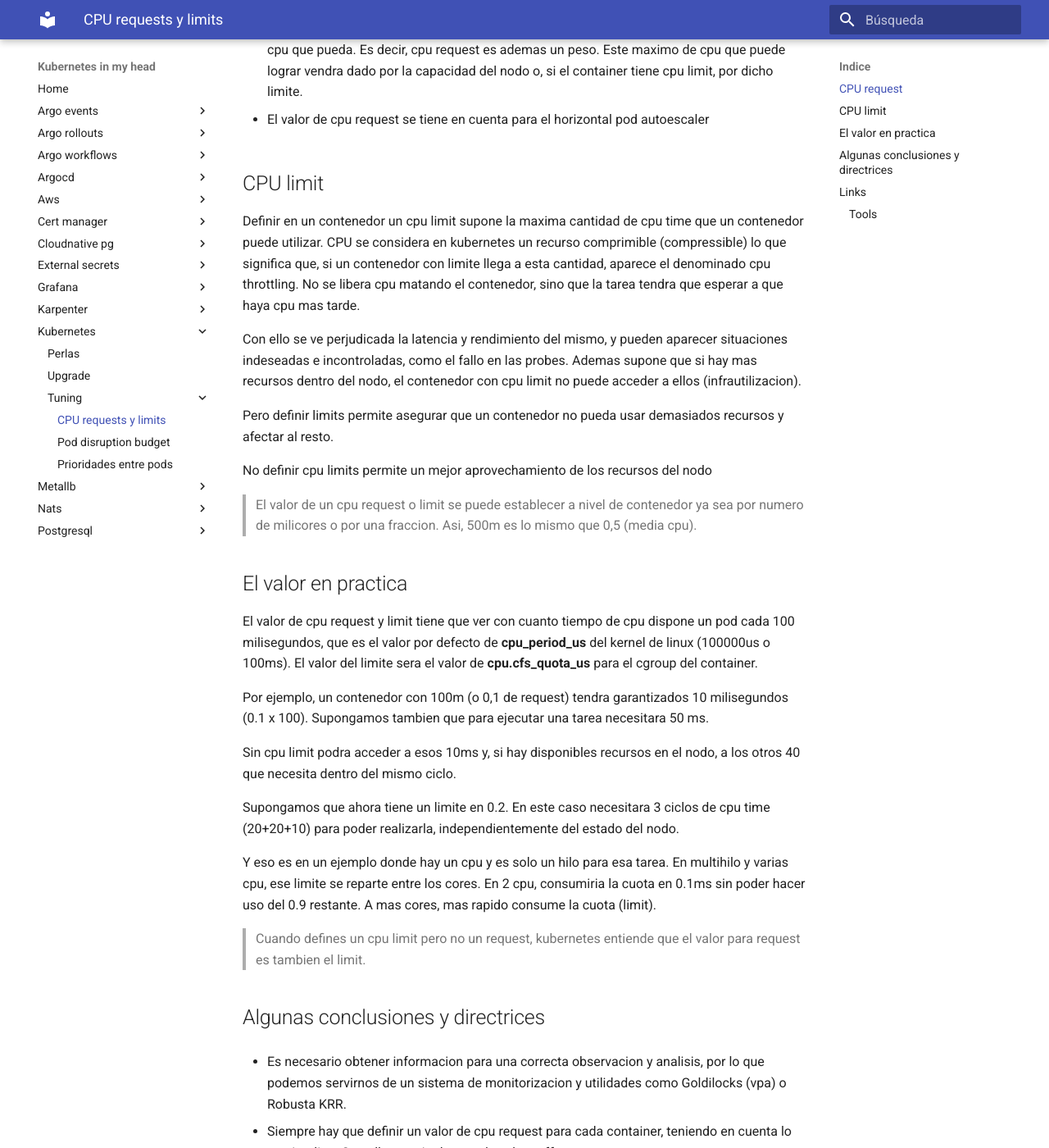
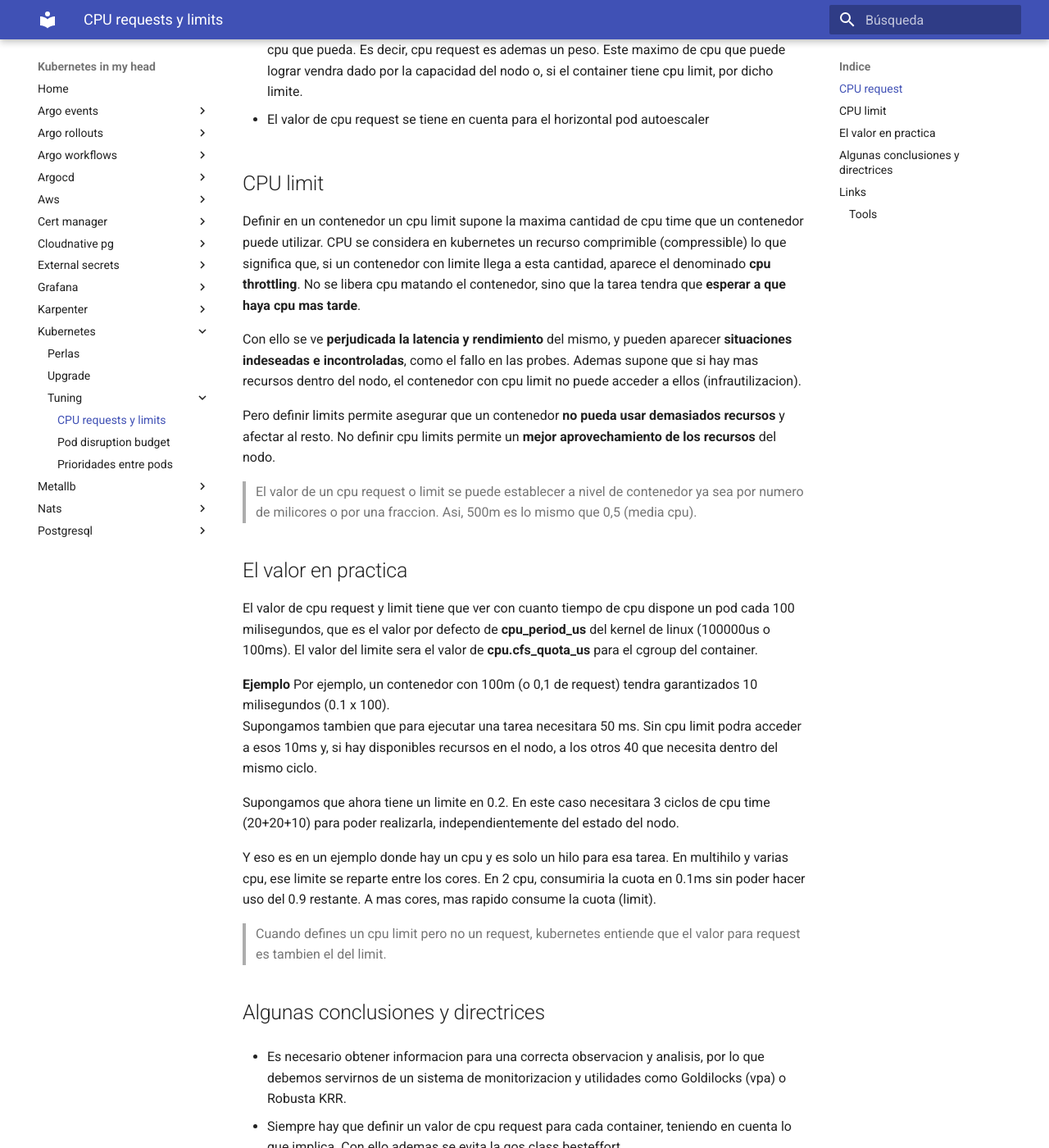
Before and after one commit to jorgelon/kubernetesinmyhead.net, an MkDocs documentation site: the page built from docs/kubernetes/tuning/cpu-requests-limits.md, in a window 1280 px wide and 1400 px high, scrolled down 493 px. Shown: the whole window at 82% size. Built offline with MkDocs 1.6.1 and Material for MkDocs 9.7.7, drawn with Linux system fonts in a browser that asks for light colours; some of the changed text lies outside the part shown.

Commit message:
alguna mejora

```diff
--- a/docs/kubernetes/tuning/cpu-requests-limits.md
+++ b/docs/kubernetes/tuning/cpu-requests-limits.md
@@ -14,14 +14,13 @@ Asignar un valor de cpu request a un contenedor tiene estas implicaciones princi
 
 ## CPU limit
 
-Definir en un contenedor un cpu limit supone la maxima cantidad de cpu time que un contenedor puede utilizar. CPU se considera en kubernetes un recurso comprimible (compressible) lo que significa que, si un contenedor con limite llega a esta cantidad, aparece el denominado cpu throttling.
-No se libera cpu matando el contenedor, sino que la tarea tendra que esperar a que haya cpu mas tarde.
+Definir en un contenedor un cpu limit supone la maxima cantidad de cpu time que un contenedor puede utilizar. CPU se considera en kubernetes un recurso comprimible (compressible) lo que significa que, si un contenedor con limite llega a esta cantidad, aparece el denominado **cpu throttling**.
+No se libera cpu matando el contenedor, sino que la tarea tendra que **esperar a que haya cpu mas tarde**.
 
-Con ello se ve perjudicada la latencia y rendimiento del mismo, y pueden aparecer situaciones indeseadas e incontroladas, como el fallo en las probes. Ademas supone que si hay mas recursos dentro del nodo, el contenedor con cpu limit no puede acceder a ellos (infrautilizacion).
+Con ello se ve **perjudicada la latencia y rendimiento** del mismo, y pueden aparecer **situaciones indeseadas e incontroladas**, como el fallo en las probes. Ademas supone que si hay mas recursos dentro del nodo, el contenedor con cpu limit no puede acceder a ellos (infrautilizacion).
 
-Pero definir limits permite asegurar que un contenedor no pueda usar demasiados recursos y afectar al resto.
-
-No definir cpu limits permite un mejor aprovechamiento de los recursos del nodo
+Pero definir limits permite asegurar que un contenedor **no pueda usar demasiados recursos** y afectar al resto.
+No definir cpu limits permite un **mejor aprovechamiento de los recursos** del nodo.
 
 > El valor de un cpu request o limit se puede establecer a nivel de contenedor ya sea por numero de milicores o por una fraccion. Asi, 500m es lo mismo que 0,5 (media cpu).
 
@@ -29,25 +28,24 @@ No definir cpu limits permite un mejor aprovechamiento de los recursos del nodo
 
 El valor de cpu request y limit tiene que ver con cuanto tiempo de cpu dispone un pod cada 100 milisegundos, que es el valor por defecto de **cpu_period_us** del kernel de linux (100000us o 100ms). El valor del limite sera el valor de **cpu.cfs_quota_us** para el cgroup del container.
 
+**Ejemplo**
 Por ejemplo, un contenedor con 100m (o 0,1 de request) tendra garantizados 10 milisegundos (0.1 x 100).
-Supongamos tambien que para ejecutar una tarea necesitara 50 ms.
-
-Sin cpu limit podra acceder a esos 10ms y, si hay disponibles recursos en el nodo, a los otros 40 que necesita dentro del mismo ciclo.
+Supongamos tambien que para ejecutar una tarea necesitara 50 ms. Sin cpu limit podra acceder a esos 10ms y, si hay disponibles recursos en el nodo, a los otros 40 que necesita dentro del mismo ciclo.
 
 Supongamos que ahora tiene un limite en 0.2. En este caso necesitara 3 ciclos de cpu time (20+20+10) para poder realizarla, independientemente del estado del nodo.
 
 Y eso es en un ejemplo donde hay un cpu y es solo un hilo para esa tarea. En multihilo y varias cpu, ese limite se reparte entre los cores.
 En 2 cpu, consumiria la cuota en 0.1ms sin poder hacer uso del 0.9 restante. A mas cores, mas rapido consume la cuota (limit).
 
-> Cuando defines un cpu limit pero no un request, kubernetes entiende que el valor para request es tambien el limit.
+> Cuando defines un cpu limit pero no un request, kubernetes entiende que el valor para request es tambien el del limit.
 
 ## Algunas conclusiones y directrices
 
-- Es necesario obtener informacion para una correcta observacion y analisis, por lo que podemos servirnos de un sistema de monitorizacion y utilidades como Goldilocks (vpa) o Robusta KRR.
+- Es necesario obtener informacion para una correcta observacion y analisis, por lo que debemos servirnos de un sistema de monitorizacion y utilidades como Goldilocks (vpa) o Robusta KRR.
 
-- Siempre hay que definir un valor de cpu request para cada container, teniendo en cuenta lo que implica. Con ello se evita la qos class besteffort.
+- Siempre hay que definir un valor de cpu request para cada container, teniendo en cuenta lo que implica. Con ello ademas se evita la qos class besteffort.
 
-- Algunas voces recomiendan no utilizar cpu limits. Aqui se da prioridad al rendimiento a establecer valores de cpu requests apropiados para proteger a los contenedores. Incluso hay quien habla de deshabilitarlo en kubelet mediante cpuCFSQuota=0.
+- Algunas voces recomiendan no utilizar cpu limits. Aqui se da prioridad al rendimiento y como medida el establecer valores de cpu requests apropiados para proteger a los contenedores. Incluso hay quien habla de deshabilitarlo en kubelet mediante cpuCFSQuota=0.
 
 - En segun que entornos se puede reducir el cpu_period_us para que los ciclos sean mas cortos
 
```
